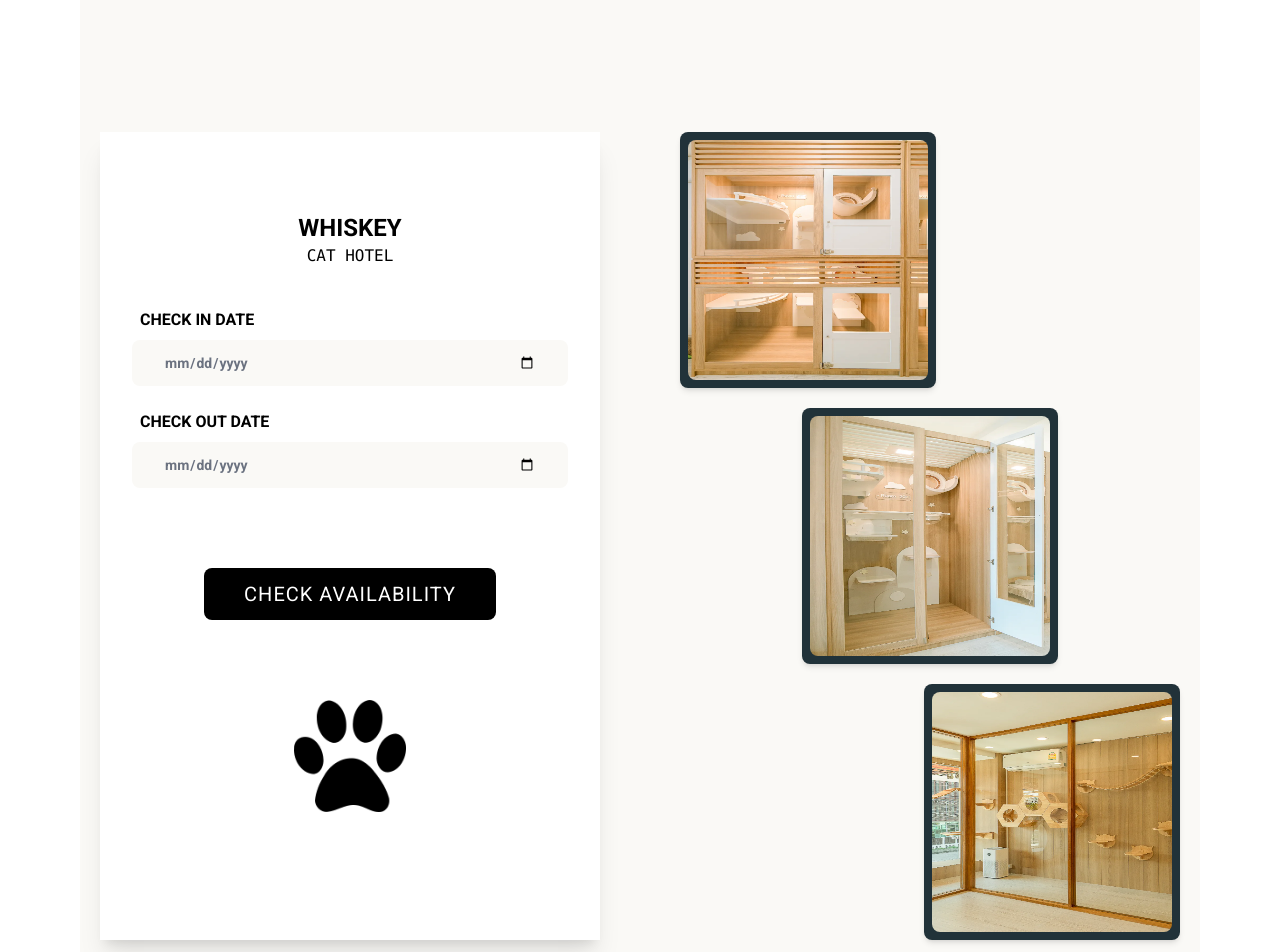
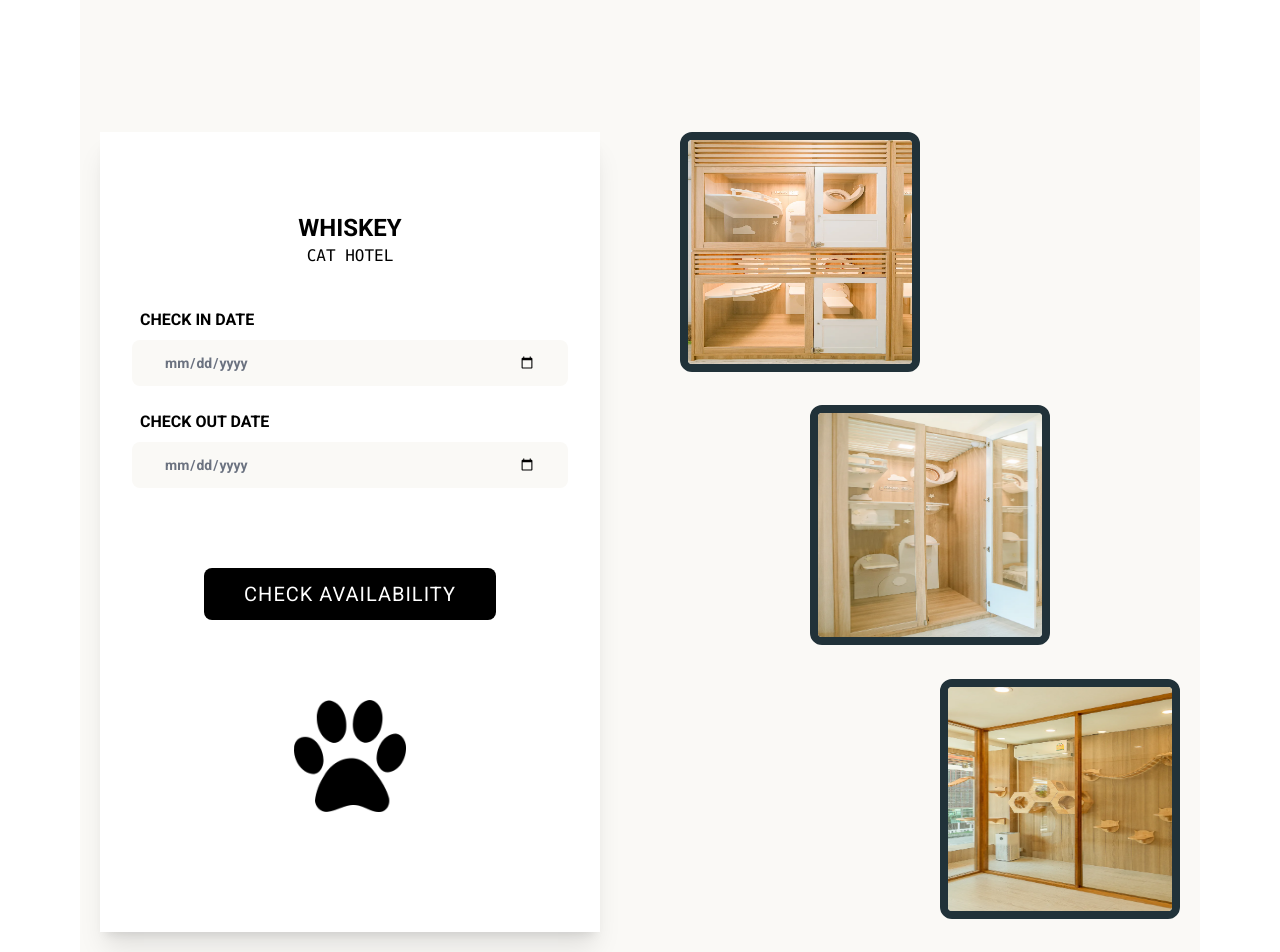
Before and after one commit to pmiapier/whiskeyHotel, a React (Vite) app in the folder app/: page /login/user in a window 1280 px wide. Shown: the part 140-1092 px from the top of the page. Built offline with nearby package versions, Linux system fonts and the light colour scheme.

Commit message:
took away the bg of the image on booking page

```diff
--- a/app/src/components/BookingImages.jsx
+++ b/app/src/components/BookingImages.jsx
@@ -6,18 +6,28 @@ export default function BookingImages() {
   return (
     <div className="grid gap-5 " style={{ width: "500px" }}>
       <div className="flex justify-start">
-        <div className="bg-gridMidnight w-64 h-64 rounded-lg shadow-md flex justify-center items-center">
-          <img src={cozy} className="w-60 h-60 rounded-lg" />
+        {/* bg-gridMidnight w-64 h-64 rounded-lg shadow-md flex justify-center items-center */}
+        <div>
+          <img
+            src={cozy}
+            className="w-60 h-60 rounded-xl border-gridMidnight border-8"
+          />
         </div>
       </div>
       <div className="flex justify-center">
-        <div className="bg-gridMidnight w-64 h-64 rounded-lg shadow-md flex justify-center items-center">
-          <img src={chillout} className="w-60 h-60 rounded-lg" />
+        <div>
+          <img
+            src={chillout}
+            className="w-60 h-60 rounded-xl border-gridMidnight border-8"
+          />
         </div>
       </div>
       <div className="flex justify-end">
-        <div className="bg-gridMidnight w-64 h-64 rounded-lg shadow-md flex justify-center items-center">
-          <img src={party} className=" w-60 h-60 rounded-lg" />
+        <div>
+          <img
+            src={party}
+            className=" w-60 h-60 rounded-xl border-gridMidnight border-8"
+          />
         </div>
       </div>
     </div>
```
